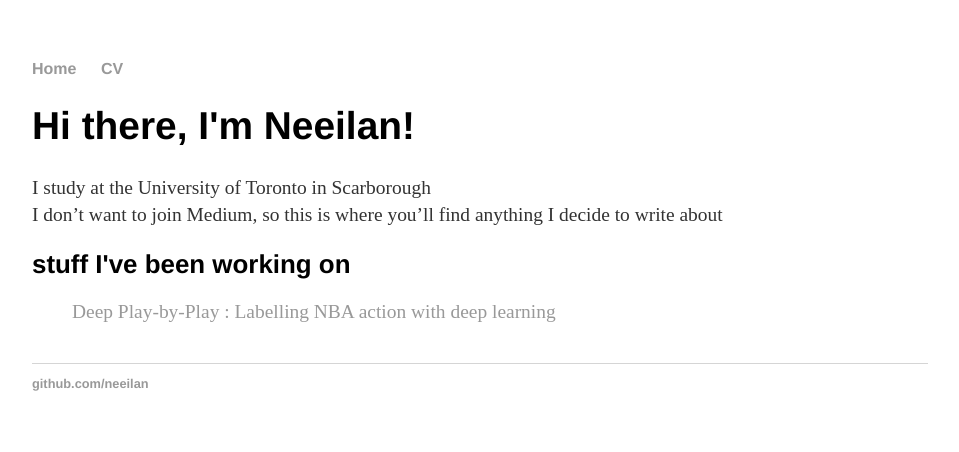
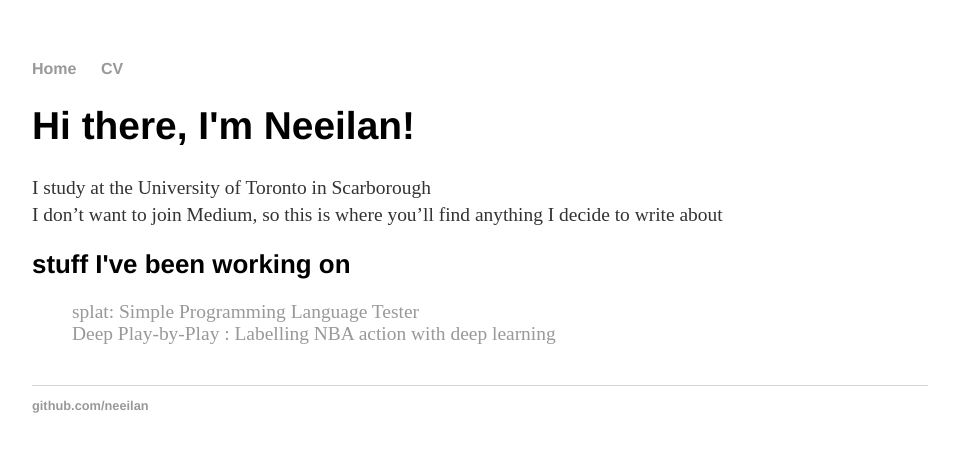
Before and after one commit to neeilan/neeilan.github.io, a Jekyll site: the page built from index.html, in a window 1280 px wide. Shown: the top 452 px of the page, without its empty margins (160-1119 px from the left). Built offline with Jekyll 4.4.1, drawn with Linux system fonts in a browser that asks for light colours.

Commit message:
Update index.html

```diff
--- a/index.html
+++ b/index.html
@@ -12,6 +12,7 @@ title: Neeilan
 	<p>
 	<h2>stuff I've been working on</h2>
 	<ul class="posts">
+		 <li><span><a href="https://www.github.com/neeilan/splat" titl="splat">splat: Simple Programming Language Tester</a></li>
 		 {% for post in site.posts %}
 		    <li><span><a href="{{ post.url }}" title="{{ post.title }}">{{ post.title }}</a></li>
 		 {% endfor %}
```
